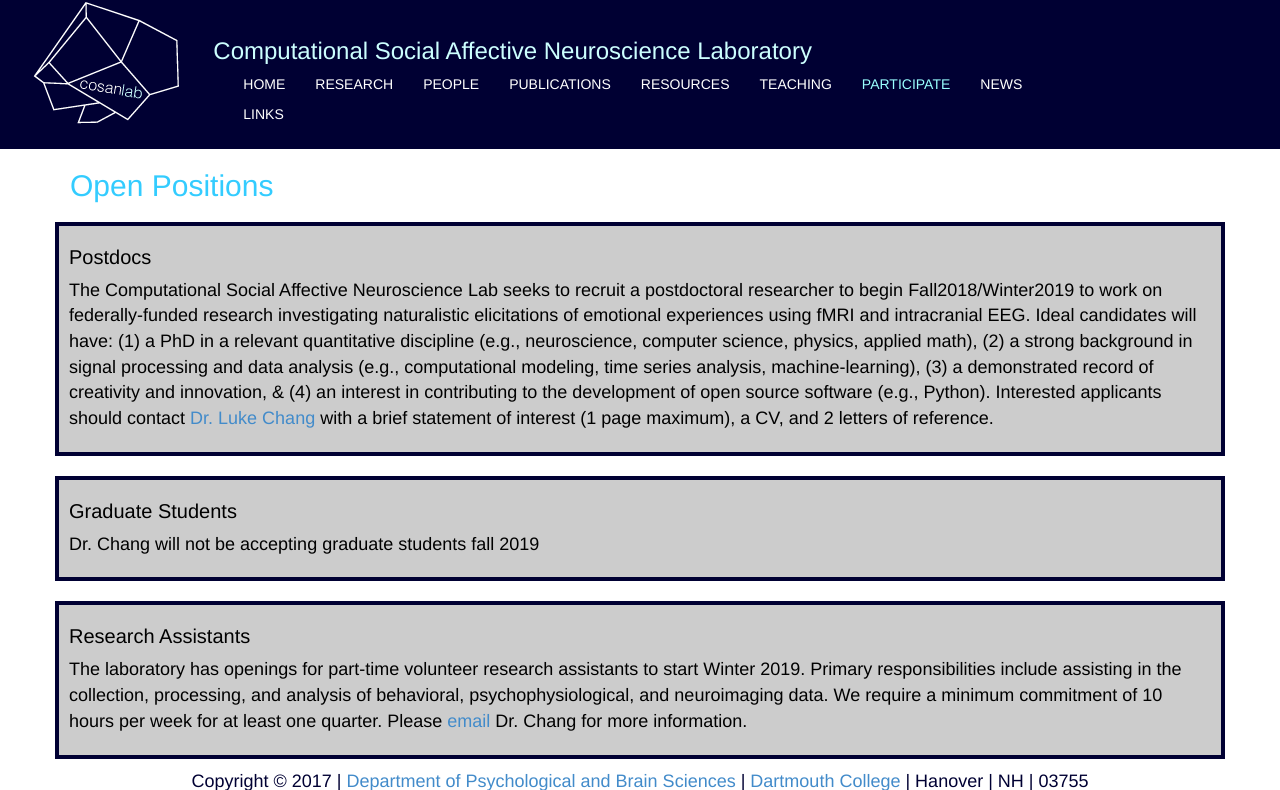
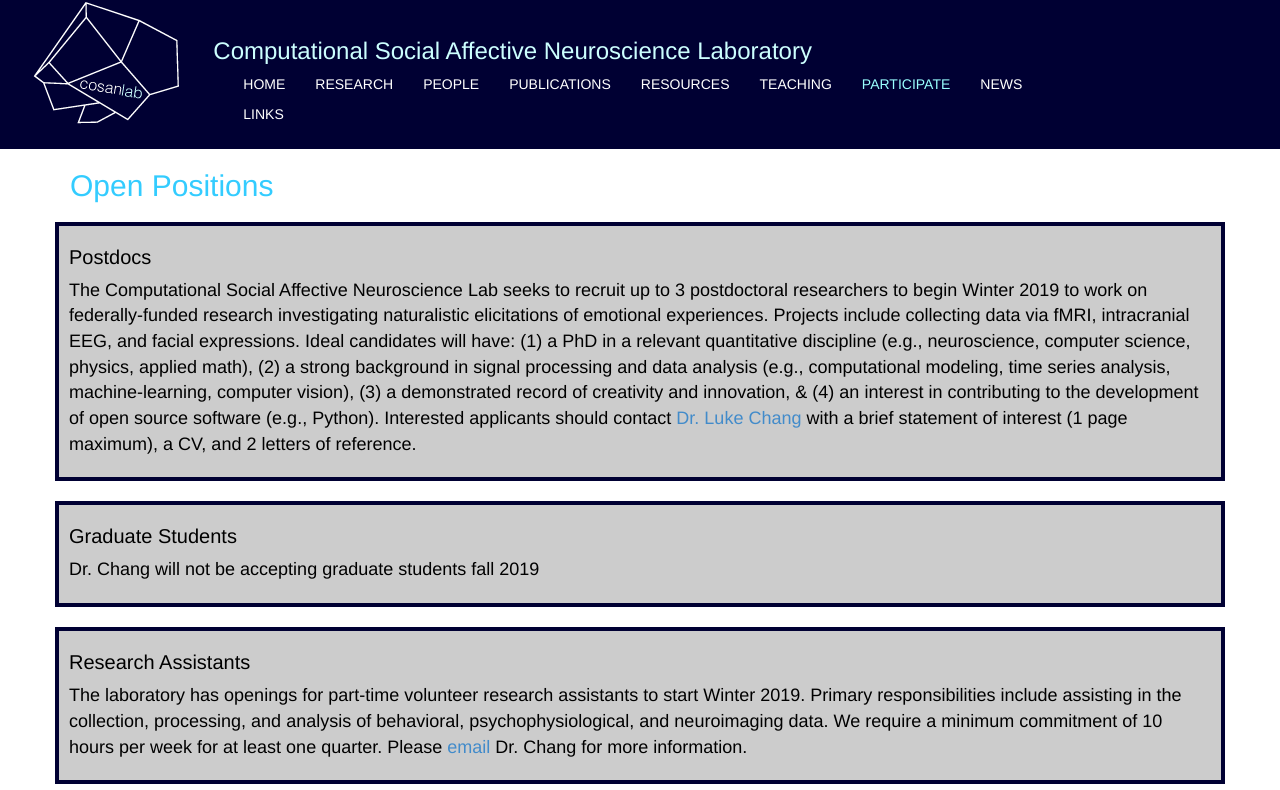
Before and after one commit to cosanlab/cosanlab_website, a Flask app: page /participate in a window 1280 px wide. Shown: the top 790 px of the page. Run offline with Flask 2, Linux system fonts and the light colour scheme; parts of the project's set-up code (start-up, migrations or seed data) failed here and were passed over; some libraries are stand-ins or nearby versions.

Commit message:
updated job ad

```diff
--- a/app/templates/participate.html
+++ b/app/templates/participate.html
@@ -11,7 +11,7 @@
 	<div class = "row">
 		<div class = "containersoftware">
 			<h3>Postdocs</h3>
-			<p class="standard_font_box">The Computational Social Affective Neuroscience Lab seeks to recruit a postdoctoral researcher to begin Fall2018/Winter2019 to work on federally-funded research investigating naturalistic elicitations of emotional experiences using fMRI and intracranial EEG. Ideal candidates will have:  (1) a PhD in a relevant quantitative discipline (e.g., neuroscience, computer science, physics, applied math),  (2) a strong background in signal processing and data analysis (e.g., computational modeling, time series analysis, machine-learning), (3) a demonstrated record of creativity and innovation, & (4) an interest in contributing to the development of open source software (e.g., Python). Interested applicants should contact <a href="mailto:luke.j.chang@dartmouth.edu">Dr. Luke Chang</a> with a brief statement of interest (1 page maximum), a CV, and 2 letters of reference.
+			<p class="standard_font_box">The Computational Social Affective Neuroscience Lab seeks to recruit up to 3 postdoctoral researchers to begin Winter 2019 to work on federally-funded research investigating naturalistic elicitations of emotional experiences. Projects include collecting data via fMRI, intracranial EEG, and facial expressions. Ideal candidates will have:  (1) a PhD in a relevant quantitative discipline (e.g., neuroscience, computer science, physics, applied math),  (2) a strong background in signal processing and data analysis (e.g., computational modeling, time series analysis, machine-learning, computer vision), (3) a demonstrated record of creativity and innovation, & (4) an interest in contributing to the development of open source software (e.g., Python). Interested applicants should contact <a href="mailto:luke.j.chang@dartmouth.edu">Dr. Luke Chang</a> with a brief statement of interest (1 page maximum), a CV, and 2 letters of reference.
 			</p>
 		</div>
 	</div>	<div class = "row">
```
